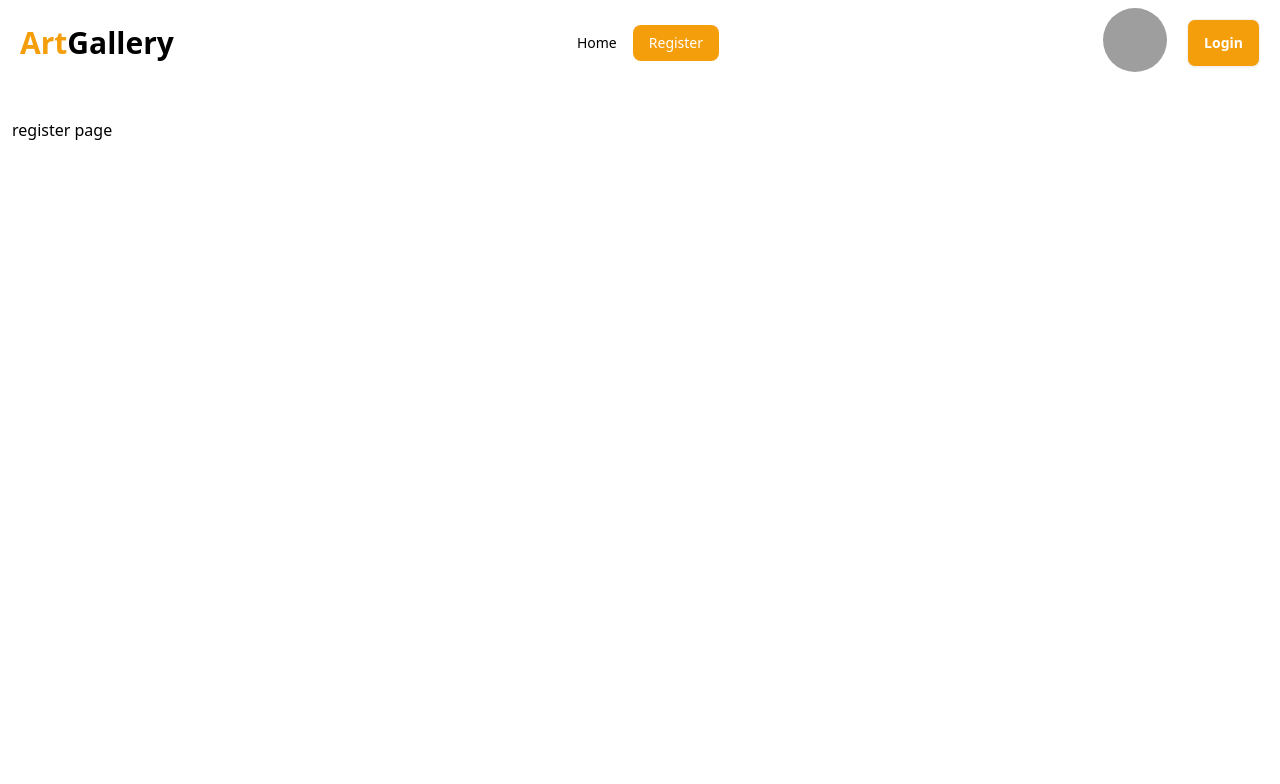
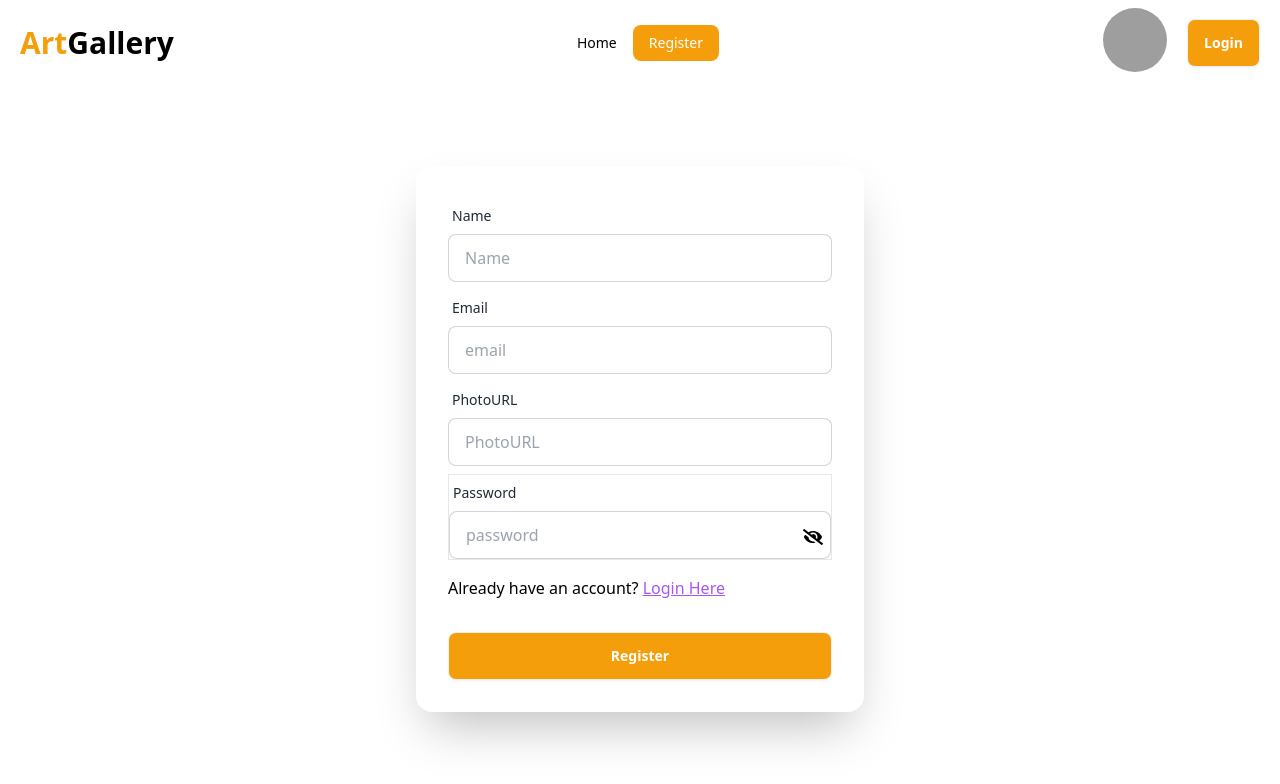
Before and after one commit to noman023/artGallery-client, a React (Vite) app: page /register in a window 1280 px wide. Shown: the top 784 px of the page. Built offline with nearby package versions, Linux system fonts and the light colour scheme; grey boxes are pictures that could not be loaded.

Commit message:
added register component and sweet alert

```diff
--- a/package.json
+++ b/package.json
@@ -15,9 +15,11 @@
     "react": "^18.2.0",
     "react-dom": "^18.2.0",
     "react-helmet": "^6.1.0",
+    "react-icons": "^5.1.0",
     "react-router-dom": "^6.23.0",
     "react-tooltip": "^5.26.4",
-    "sort-by": "^1.2.0"
+    "sort-by": "^1.2.0",
+    "sweetalert2": "^11.10.8"
   },
   "devDependencies": {
     "@types/react": "^18.2.66",
--- /dev/null
+++ b/src/components/Register/Register.jsx
@@ -0,0 +1,122 @@
+import { useState } from "react";
+import { Link } from "react-router-dom";
+
+import Swal from "sweetalert2";
+import { FaEye, FaEyeSlash } from "react-icons/fa";
+
+import Button from "../Button/Button";
+
+export default function Register() {
+  const [showPassowrd, setShowPassword] = useState(false);
+
+  const handleSubmit = (e) => {
+    e.preventDefault();
+
+    const form = new FormData(e.currentTarget);
+    const name = form.get("name");
+    const photoURL = form.get("photoURL");
+    const email = form.get("email");
+    const password = form.get("password");
+    console.log(name, photoURL, email, password);
+
+    if (
+      /[A-Z]/.test(password) &&
+      /[a-z]/.test(password) &&
+      password.length === 6
+    ) {
+    } else {
+      Swal.fire({
+        icon: "error",
+        title: "Wrong Password Making ",
+        text: "Your password should include at least 1 uppercase and lowercase letter. And should be at least 6 character long.",
+      });
+
+      return;
+    }
+  };
+
+  const hanldeShowPassword = () => {
+    setShowPassword(!showPassowrd);
+  };
+  return (
+    <div>
+      <div className="card shrink-0 w-full max-w-md mx-auto shadow-2xl bg-base-100 my-20">
+        <form onSubmit={handleSubmit} className="card-body">
+          <div className="form-control">
+            <label className="label">
+              <span className="label-text">Name</span>
+            </label>
+            <input
+              name="name"
+              type="text"
+              placeholder="Name"
+              className="input input-bordered"
+              required
+            />
+          </div>
+
+          <div className="form-control">
+            <label className="label">
+              <span className="label-text">Email</span>
+            </label>
+            <input
+              name="email"
+              type="email"
+              placeholder="email"
+              className="input input-bordered"
+              required
+            />
+          </div>
+
+          <div className="form-control">
+            <label className="label">
+              <span className="label-text">PhotoURL</span>
+            </label>
+            <input
+              name="photoURL"
+              type="text"
+              placeholder="PhotoURL"
+              className="input input-bordered"
+            />
+          </div>
+
+          <div className="form-control border relative">
+            <label className="label">
+              <span className="label-text">Password</span>
+            </label>
+            <input
+              name="password"
+              type={showPassowrd ? "text" : "password"}
+              placeholder="password"
+              className="input input-bordered"
+              required
+            />
+
+            {showPassowrd ? (
+              <FaEye
+                onClick={hanldeShowPassword}
+                className="absolute right-2 bottom-3 text-xl cursor-pointer"
+              />
+            ) : (
+              <FaEyeSlash
+                onClick={hanldeShowPassword}
+                className="absolute right-2 bottom-3 text-xl cursor-pointer"
+              />
+            )}
+          </div>
+
+          <p className="mt-2">
+            Already have an account?{" "}
+            <Link to="/login" className="text-purple-500 underline">
+              Login Here
+            </Link>
+          </p>
+
+          <div className="form-control mt-6">
+            <Button>Register</Button>
+          </div>
+        </form>
+      </div>
+    </div>
+  );
+}
--- a/src/pages/RegisterPage/RegisterPage.jsx
+++ b/src/pages/RegisterPage/RegisterPage.jsx
@@ -1,4 +1,5 @@
 import { Helmet } from "react-helmet";
+import Register from "../../components/Register/Register";
 
 export default function RegisterPage() {
   return (
@@ -7,7 +8,7 @@ export default function RegisterPage() {
         <title>Art Gallery | Register</title>
       </Helmet>
 
-      <p>register page</p>
+      <Register />
     </>
   );
 }
```
Also changed, not shown: 1 other file (tests, documents, lock files or other folders).
